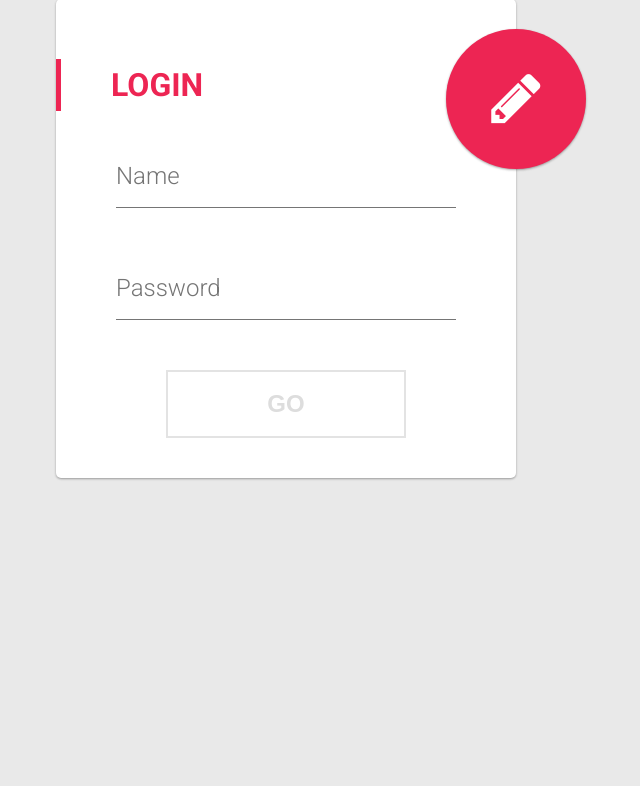
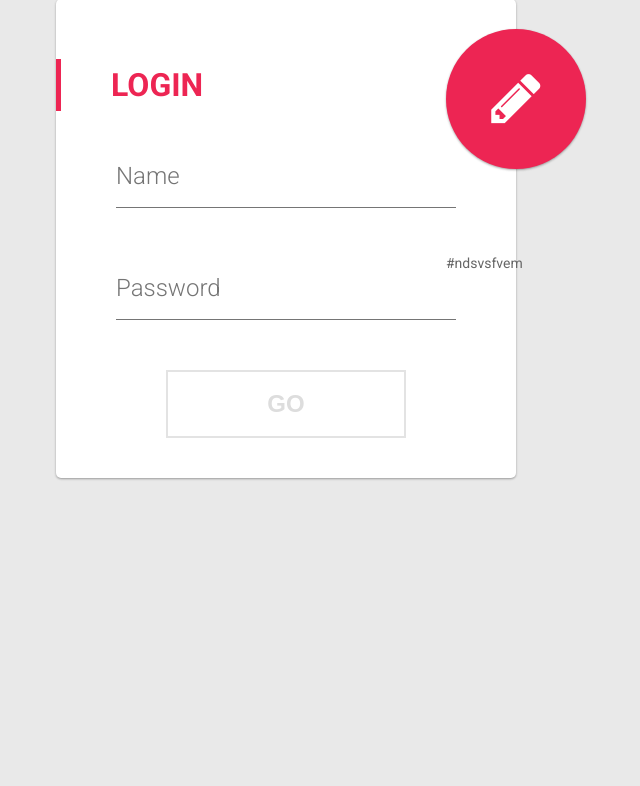
Before and after one commit to rushabh5x/Py_Messanger, a Django app: page /web_messenger/ in a window 1280 px wide. Shown: the part 179-965 px from the top of the page, without its empty margins (354-994 px from the left). Before the commit the page ends 659 px from the top, so only its background shows below. Run offline with Django 3.2, Linux system fonts and the light colour scheme; some libraries are stand-ins or nearby versions; some web fonts are replaced.

Commit message:
khbkdewb

```diff
--- a/web_messenger/templates/login.html
+++ b/web_messenger/templates/login.html
@@ -54,6 +54,8 @@
     </h1>
     <form action="register" method="post">
       {% csrf_token %}
+
+        #ndsvsfvem
       <div class="input-container">
         <input type="email" id="email_id" name="email" required="required"/>
         <label for="email_id">Email</label>
```
